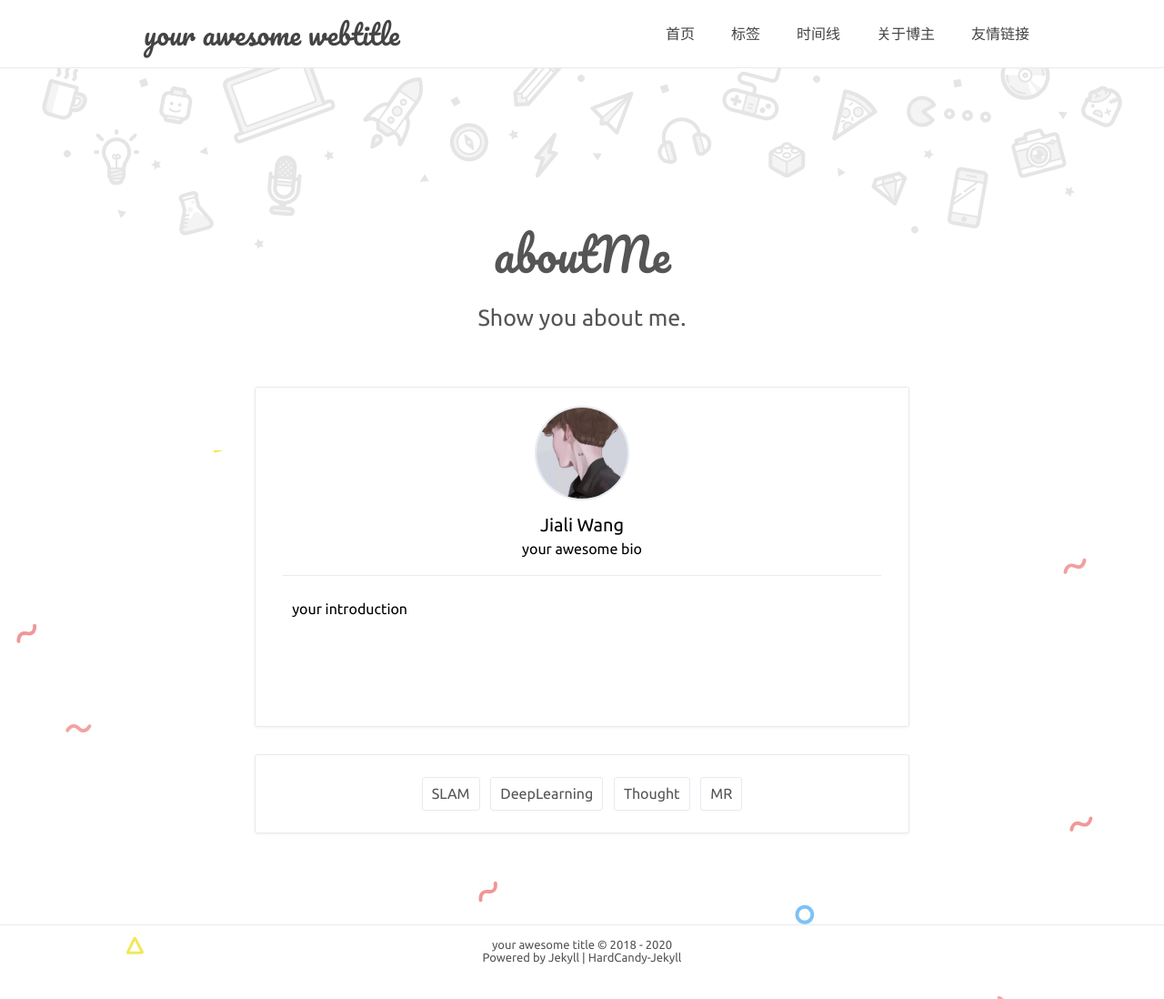
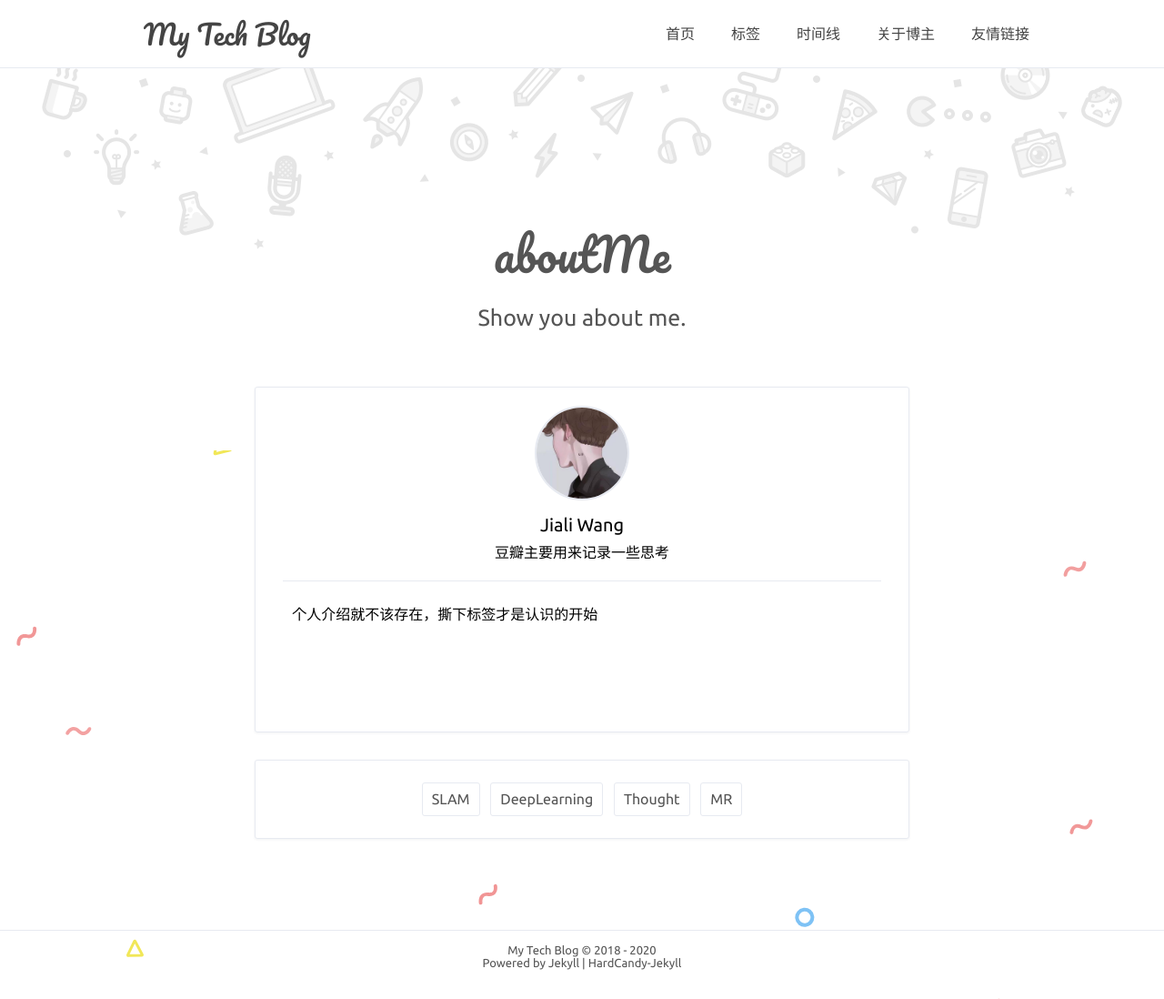
Before and after one commit to Hummmm/hummmm.github.io, a Jekyll site: the page built from about.html, in a window 1280 px wide. Shown: the whole page at 91% size. Built offline with Jekyll 4.4.1, drawn with Linux system fonts in a browser that asks for light colours; comment, search, counter and statistics services are not loaded.

Commit message:
Update _config.yml

```diff
--- a/_config.yml
+++ b/_config.yml
@@ -1,7 +1,7 @@
 # Site settings 配置站点
-title: 'your awesome title'
-description: 'your web description'
-keywords: 'your web keywords, another keywords'
+title: 'My Tech Blog'
+description: 'This blog is about some tech of my projects'
+keywords: 'SLAM DeepLearning MR'
 url: 'https://abc.github.io' # your host
 
 # nav 中文字符空格：&emsp;
@@ -16,10 +16,10 @@ nav: # 最佳体验 六个标签 且最好每个标签不超过4中文字
 author: true
 name: 'Jiali Wang'
 NickName: 'Grey'
-webtitle: 'your awesome webtitle'
-bio: 'your awesome bio'
+webtitle: 'My Tech Blog'
+bio: '豆瓣主要用来记录一些思考'
 about: true
-aboutyou: 'your introduction'
+aboutyou: '个人介绍就不该存在，撕下标签才是认识的开始'
 portraits: '/assets/profile.jpeg' # your portraits image file path
 
 # SNS
@@ -52,7 +52,7 @@ pygmentsTheme: 'default'
 
 # 友情链接
 friends:
-  jekyll: 'https://www.jekyll.com.cn/'
+  jekyll: ''
 
 # 评论 最佳体验 在disqus、livere和Gitment之间三选一
 # disqus 评论
```
